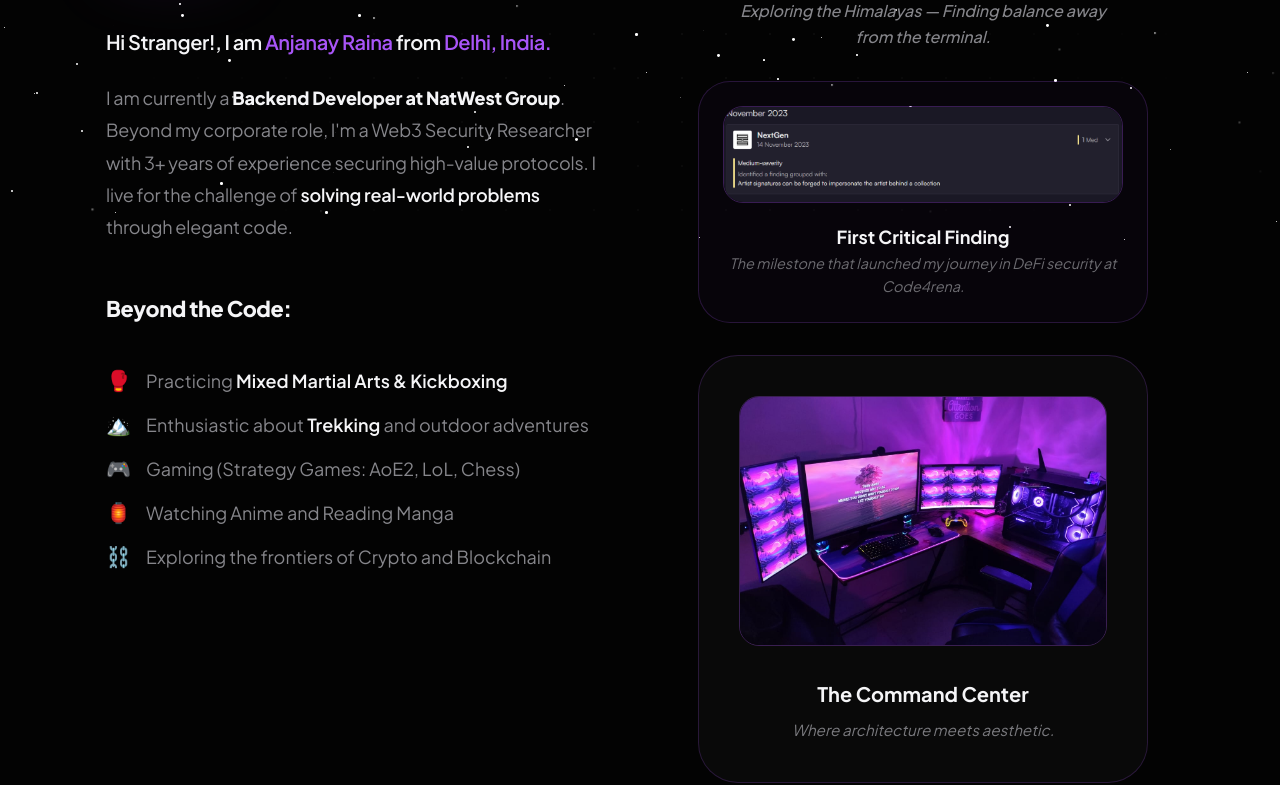
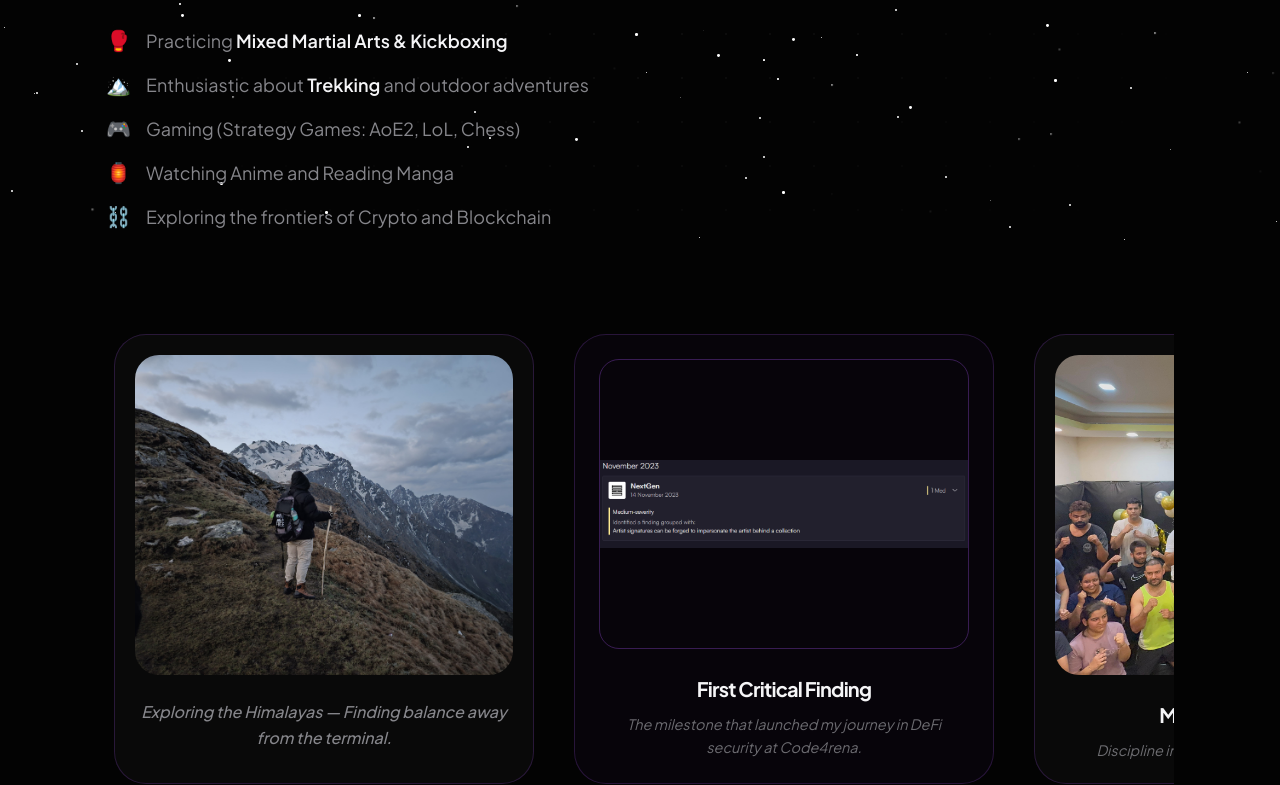
Before and after one commit to anjanayraina/anjanay-portfolio-website, a React (Vite) app: page /about in a window 1280 px wide. Shown: the part 560-1345 px from the top of the page. Built offline with nearby package versions, Linux system fonts and the light colour scheme; no server answers.

Commit message:
feat: add new About page with personal bio, interests, awards, and an associated image.

```diff
--- a/src/index.css
+++ b/src/index.css
@@ -339,3 +339,22 @@ h4 {
 .stagger-reveal.active>*:nth-child(5) {
   animation-delay: 0.5s;
 }
+
+/* Custom Scrollbar for Horizontal Gallery */
+.custom-scrollbar::-webkit-scrollbar {
+  height: 6px;
+}
+
+.custom-scrollbar::-webkit-scrollbar-track {
+  background: rgba(168, 85, 247, 0.05);
+  border-radius: 10px;
+}
+
+.custom-scrollbar::-webkit-scrollbar-thumb {
+  background: rgba(168, 85, 247, 0.3);
+  border-radius: 10px;
+}
+
+.custom-scrollbar::-webkit-scrollbar-thumb:hover {
+  background: rgba(168, 85, 247, 0.5);
+}
--- a/src/pages/About.jsx
+++ b/src/pages/About.jsx
@@ -10,8 +10,8 @@ const About = () => {
         <div ref={revealRef} className="about-page container animate-fade-in" style={{ paddingTop: '5rem', paddingBottom: '8rem' }}>
             {/* Bio Section */}
             <section className="section reveal">
-                <div style={{ display: 'grid', gridTemplateColumns: 'repeat(auto-fit, minmax(300px, 1fr))', gap: '4rem', alignItems: 'center' }}>
-                    <div className="bio-text">
+                <div style={{ display: 'flex', flexDirection: 'column', gap: '2rem' }}>
+                    <div className="bio-text" style={{ maxWidth: '900px' }}>
                         <h1 className="section-title-large" style={{
                             textAlign: 'left',
                             marginBottom: '2rem',
@@ -49,43 +49,104 @@ const About = () => {
                     </div>
 
 
-                    <div className="bio-image reveal" style={{ display: 'flex', flexDirection: 'column', gap: '2rem', alignItems: 'center' }}>
+                    <div className="bio-gallery-container reveal" style={{ marginTop: '3rem' }}>
+                        <div className="horizontal-scroll-wrapper custom-scrollbar" style={{
+                            display: 'flex',
+                            gap: '2.5rem',
+                            overflowX: 'auto',
+                            padding: '1rem 0.5rem 2rem',
+                            scrollBehavior: 'smooth',
+                            WebkitOverflowScrolling: 'touch'
+                        }}>
                             {/* Trekking Photo Card */}
-                        <div className="glass glow-hover" style={{ padding: '0.5rem', borderRadius: '32px', width: '100%', maxWidth: '450px', border: '1px solid rgba(168, 85, 247, 0.2)', overflow: 'hidden' }}>
+                            <div className="glass glow-hover" style={{
+                                flex: '0 0 420px',
+                                padding: '1.25rem',
+                                borderRadius: '32px',
+                                border: '1px solid rgba(168, 85, 247, 0.2)',
+                                display: 'flex',
+                                flexDirection: 'column'
+                            }}>
                                 <img
                                     src="/trekking.jpg"
                                     alt="Anjanay Trekking"
-                                style={{ width: '100%', height: '300px', objectFit: 'cover', borderRadius: '26px' }}
+                                    style={{ width: '100%', height: '320px', objectFit: 'cover', borderRadius: '24px' }}
                                 />
-                        </div>
-                        <p style={{ fontSize: '1rem', color: 'var(--text-secondary)', fontStyle: 'italic', maxWidth: '400px', textAlign: 'center', fontWeight: 500 }}>
+                                <div style={{ marginTop: '1.5rem', textAlign: 'center' }}>
+                                    <p style={{ fontSize: '1rem', color: 'var(--text-secondary)', fontStyle: 'italic', fontWeight: 500 }}>
                                         Exploring the Himalayas — Finding balance away from the terminal.
                                     </p>
+                                </div>
+                            </div>
 
                             {/* Code4rena Finding Card */}
-                        <div className="glass glow-hover" style={{ padding: '1.5rem', borderRadius: '32px', width: '100%', maxWidth: '450px', border: '1px solid rgba(168, 85, 247, 0.2)', background: 'rgba(168, 85, 247, 0.03)' }}>
+                            <div className="glass glow-hover" style={{
+                                flex: '0 0 420px',
+                                padding: '1.5rem',
+                                borderRadius: '32px',
+                                border: '1px solid rgba(168, 85, 247, 0.2)',
+                                background: 'rgba(168, 85, 247, 0.03)',
+                                display: 'flex',
+                                flexDirection: 'column'
+                            }}>
                                 <img
                                     src="/Code4rena.png"
                                     alt="First Code4rena Finding"
-                                style={{ width: '100%', borderRadius: '20px', border: '1px solid rgba(168, 85, 247, 0.3)' }}
+                                    style={{ width: '100%', borderRadius: '20px', border: '1px solid rgba(168, 85, 247, 0.3)', flex: 1, objectFit: 'contain' }}
                                 />
-                            <p style={{ marginTop: '1.25rem', fontSize: '1.125rem', color: 'var(--text-primary)', fontWeight: 700, textAlign: 'center' }}>First Critical Finding</p>
-                            <p style={{ fontSize: '0.9rem', color: 'var(--text-secondary)', fontStyle: 'italic', textAlign: 'center', opacity: 0.8 }}>The milestone that launched my journey in DeFi security at Code4rena.</p>
+                                <div style={{ marginTop: '1.5rem', textAlign: 'center' }}>
+                                    <h3 style={{ fontSize: '1.25rem', color: 'var(--text-primary)', fontWeight: 700, marginBottom: '0.5rem' }}>First Critical Finding</h3>
+                                    <p style={{ fontSize: '0.9rem', color: 'var(--text-secondary)', fontStyle: 'italic', opacity: 0.8 }}>The milestone that launched my journey in DeFi security at Code4rena.</p>
+                                </div>
                             </div>
 
+                            {/* MMA Photo Card */}
+                            <div className="glass glow-hover" style={{
+                                flex: '0 0 420px',
+                                padding: '1.25rem',
+                                borderRadius: '32px',
+                                border: '1px solid rgba(168, 85, 247, 0.2)',
+                                display: 'flex',
+                                flexDirection: 'column'
+                            }}>
+                                <img
+                                    src="/mma.jpg"
+                                    alt="MMA Training"
+                                    style={{ width: '100%', height: '320px', objectFit: 'cover', borderRadius: '24px' }}
+                                />
+                                <div style={{ marginTop: '1.5rem', textAlign: 'center' }}>
+                                    <h3 style={{ fontSize: '1.25rem', color: 'var(--text-primary)', fontWeight: 700, marginBottom: '0.5rem' }}>MMA & Kickboxing</h3>
+                                    <p style={{ fontSize: '0.9rem', color: 'var(--text-secondary)', fontStyle: 'italic', opacity: 0.8 }}>
+                                        Discipline in the cage, precision in the code.
+                                    </p>
+                                </div>
+                            </div>
+
+
                             {/* Setup Photo Card */}
-                        <div className="glass glow-hover" style={{ padding: '2.5rem', borderRadius: '40px', width: '100%', maxWidth: '450px', textAlign: 'center', border: '1px solid rgba(168, 85, 247, 0.2)' }}>
+                            <div className="glass glow-hover" style={{
+                                flex: '0 0 420px',
+                                padding: '1.25rem',
+                                borderRadius: '32px',
+                                border: '1px solid rgba(168, 85, 247, 0.2)',
+                                display: 'flex',
+                                flexDirection: 'column'
+                            }}>
                                 <img
                                     src="/setup.jpeg"
                                     alt="My Workspace"
-                                style={{ width: '100%', maxHeight: '250px', borderRadius: '20px', objectFit: 'cover', marginBottom: '2rem', border: '1px solid rgba(168, 85, 247, 0.3)' }}
+                                    style={{ width: '100%', height: '320px', borderRadius: '24px', objectFit: 'cover', border: '1px solid rgba(168, 85, 247, 0.3)' }}
                                 />
-                            <p style={{ fontSize: '1.25rem', color: 'var(--text-primary)', fontWeight: 700, marginBottom: '0.5rem' }}>The Command Center</p>
+                                <div style={{ marginTop: '1.5rem', textAlign: 'center' }}>
+                                    <h3 style={{ fontSize: '1.25rem', color: 'var(--text-primary)', fontWeight: 700, marginBottom: '0.5rem' }}>The Command Center</h3>
                                     <p style={{ fontSize: '0.95rem', color: 'var(--text-secondary)', fontStyle: 'italic', opacity: 0.9 }}>
                                         Where architecture meets aesthetic.
                                     </p>
                                 </div>
                             </div>
+                        </div>
+                    </div>
+
 
 
 
```
Also changed, not shown: public/mma.jpg (added). Lines whose indentation alone changed are shown as unchanged.
